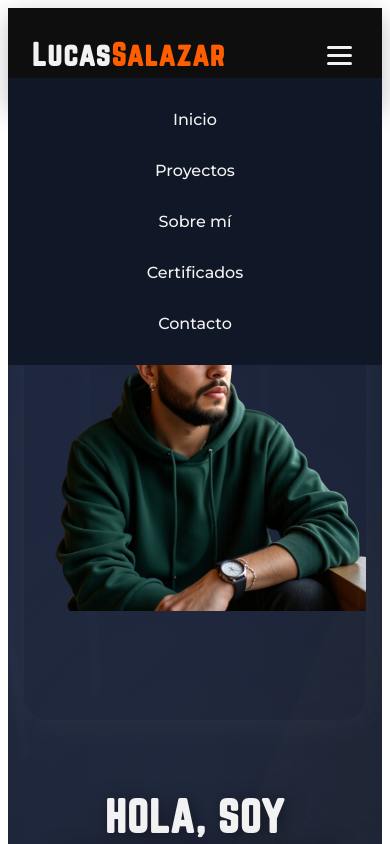
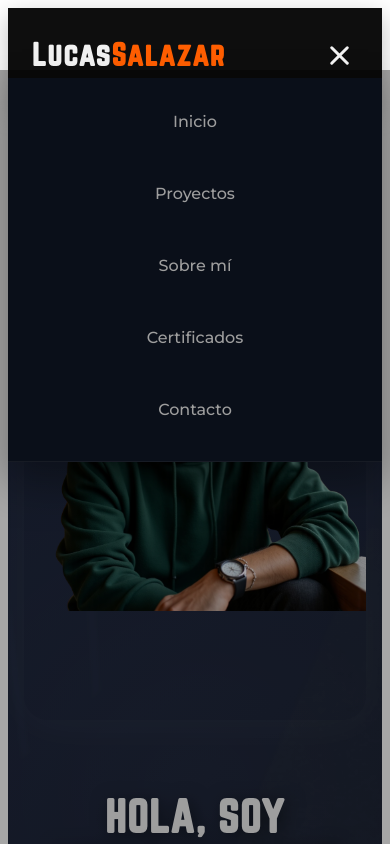
Before and after one commit to lucassalazar93/lucas-salazar-portfolio, a React (Vite) app: page / in a window 390 px wide. Both pictures are taken after a click on the button "Abrir menú". Shown: the top 844 px of the page. Built offline with nearby package versions, Linux system fonts and the light colour scheme; a web font is replaced by a local one.

Commit message:
Improve mobile navbar menu behavior

```diff
--- a/src/components/Navbar/Navbar.css
+++ b/src/components/Navbar/Navbar.css
@@ -73,6 +73,10 @@
   transition: 0.3s;
 }
 
+.navbar__backdrop {
+  display: none;
+}
+
 /* ───────── Animaciones ───────── */
 
 /* Entrada lenta del logo */
@@ -97,16 +101,62 @@
     background: #101726;
     flex-direction: column;
     align-items: center;
-    padding: 2rem 0;
-    transform: translateY(-200%);
-    transition: transform 0.3s ease-in-out;
+    padding: 1.5rem 0 2rem;
+    transform: translateY(-12px);
+    opacity: 0;
+    pointer-events: none;
+    border-bottom: 1px solid rgba(255, 255, 255, 0.08);
+    box-shadow: 0 20px 40px rgba(0, 0, 0, 0.35);
+    transition: transform 0.35s ease, opacity 0.35s ease;
   }
 
   .navbar__menu.open {
     transform: translateY(0);
+    opacity: 1;
+    pointer-events: auto;
+  }
+
+  .navbar__menu a {
+    width: min(90%, 320px);
+    text-align: center;
+    padding: 0.65rem 0;
+    border-radius: 10px;
+  }
+
+  .navbar__menu a:hover,
+  .navbar__menu a:focus-visible {
+    background: rgba(255, 255, 255, 0.06);
+  }
+
+  .navbar__backdrop {
+    display: block;
+    position: fixed;
+    inset: 0;
+    top: 70px;
+    background: rgba(0, 0, 0, 0.35);
+    opacity: 0;
+    pointer-events: none;
+    transition: opacity 0.35s ease;
+  }
+
+  .navbar__backdrop.open {
+    opacity: 1;
+    pointer-events: auto;
   }
 
   .navbar__toggle {
     display: flex;
   }
+
+  .navbar__toggle.active .bar:nth-child(1) {
+    transform: translateY(8px) rotate(45deg);
+  }
+
+  .navbar__toggle.active .bar:nth-child(2) {
+    opacity: 0;
+  }
+
+  .navbar__toggle.active .bar:nth-child(3) {
+    transform: translateY(-8px) rotate(-45deg);
+  }
 }
--- a/src/components/Navbar/Navbar.jsx
+++ b/src/components/Navbar/Navbar.jsx
@@ -37,7 +37,10 @@ const Navbar = () => {
         </h1>
 
         {/* Menú principal */}
-        <nav className={`navbar__menu ${menuOpen ? "open" : ""}`}>
+        <nav
+          className={`navbar__menu ${menuOpen ? "open" : ""}`}
+          aria-hidden={!menuOpen}
+        >
           <a href="#home" onClick={(e) => handleScroll(e, "home")}>
             Inicio
           </a>
@@ -58,9 +61,16 @@ const Navbar = () => {
           </a>
         </nav>
 
+        <div
+          className={`navbar__backdrop ${menuOpen ? "open" : ""}`}
+          aria-hidden="true"
+          onClick={() => setMenuOpen(false)}
+        />
+
         {/* Botón hamburguesa */}
         <button
           className={`navbar__toggle${menuOpen ? " active" : ""}`}
+          aria-expanded={menuOpen}
           aria-label={menuOpen ? "Cerrar menú" : "Abrir menú"}
           onClick={() => setMenuOpen(!menuOpen)}
         >
```
